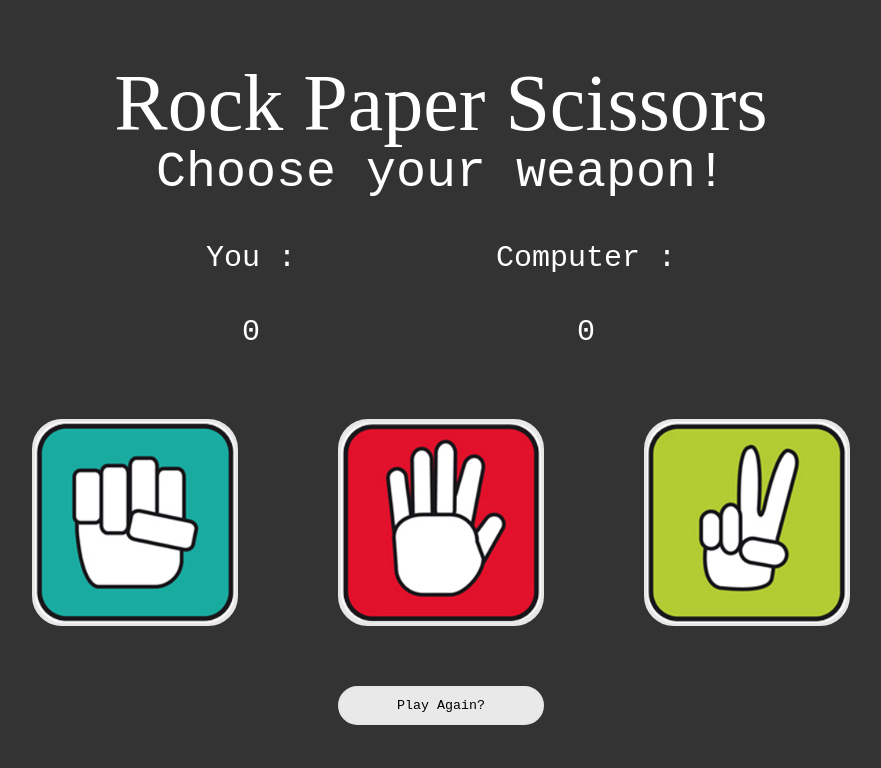
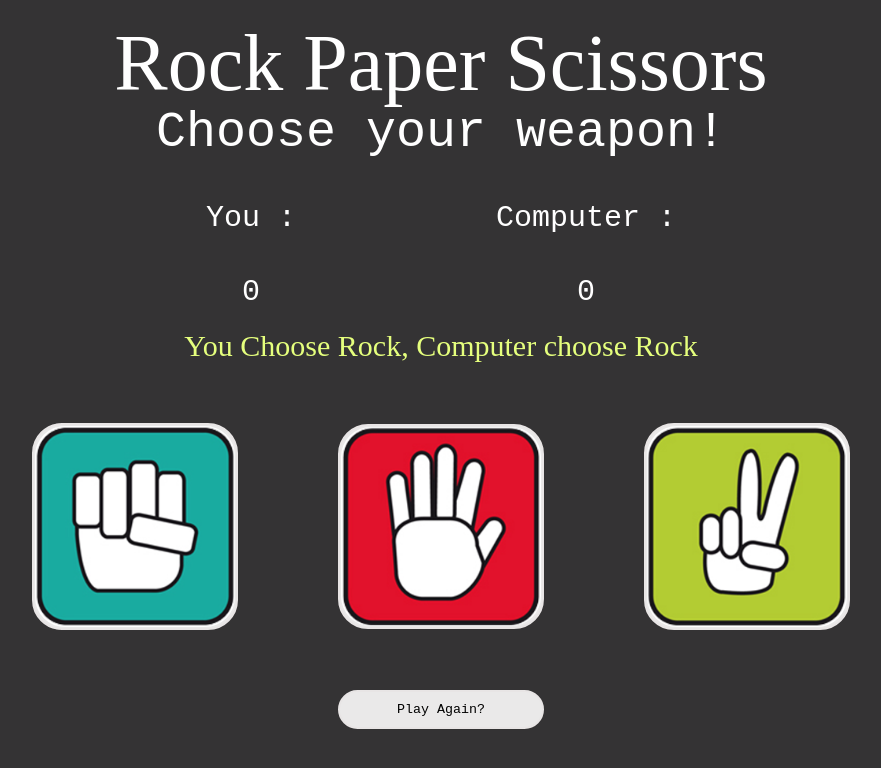
Before and after one commit to GabriellaGloria/rockpaperscissors, a plain HTML site: page index.html in a window 1280 px wide. Both pictures are taken after a click on the button 334 px from the left and 522 px from the top of the page. Shown: the whole page, without its empty margins (199-1080 px from the left). Drawn offline with Linux system fonts and the light colour scheme; a web font is replaced by a local one.

Commit message:
add computer's choice and player's choice

```diff
--- a/index.html
+++ b/index.html
@@ -12,7 +12,7 @@
 </head>
 
 <body>
-  <p class="title">Rock Paper Scissors</p>
+  <p class="title" style="margin-top: 10px;">Rock Paper Scissors</p>
   <p class="choose">Choose your weapon!</p>
   <div style="display: flex; flex-direction: row; font-family: 'Courier New', Courier, monospace; font-size: 30px; margin-top: -20px; margin-bottom: 0px;">
     <div style="display: flex; flex-direction: column; justify-content: center; align-items: center; margin-right: 200px;">
@@ -25,8 +25,9 @@
       <p id="compuScore">0</p>
     </div>
   </div>
-
-  <div class="btn-container" style="margin-top: -10px;">
+  <p id="result" class="result" style="font-size: 30px; margin-top: -5px; margin-top: -10px; color: rgb(229, 255, 125);"></p>
+  <!-- image source : https://www.google.com/url?sa=i&url=https%3A%2F%2Freplit.com%2Ftalk%2Fshare%2FRock-Paper-Scissors-Game%2F119224&psig=AOvVaw3UUuSR6eftSXD3B2_zmg8z&ust=1674781462587000&source=images&cd=vfe&ved=0CBAQjRxqFwoTCOCSlKOF5PwCFQAAAAAdAAAAABAK -->
+  <div class="btn-container" style="margin-top: -20px;">
     <button class="play rock"><img  id="Rock" src="images/rock.png"></button>
     <button class="play paper"><img  id="Paper" src="images/paper.png"></button>
     <button class="play scissors"><img id="Scissors" src="images/scissors.png"></button>
--- a/script.js
+++ b/script.js
@@ -14,6 +14,9 @@ function generate(idName){
   let result = check(compu, player);
   console.log(player);
   console.log(compu);
+
+  document.getElementById("result").innerHTML = "You Choose " + player + ", Computer choose " + compu;
+
   if(compu == player){
     // skip
   } else if(result == 1){
--- a/styles.css
+++ b/styles.css
@@ -27,6 +27,7 @@ p {
 .btn-container {
   display: flex;
   justify-content: space-around;
+  align-items: center;
   margin-left: 200px;
   margin-right: 200px;
 }
```
